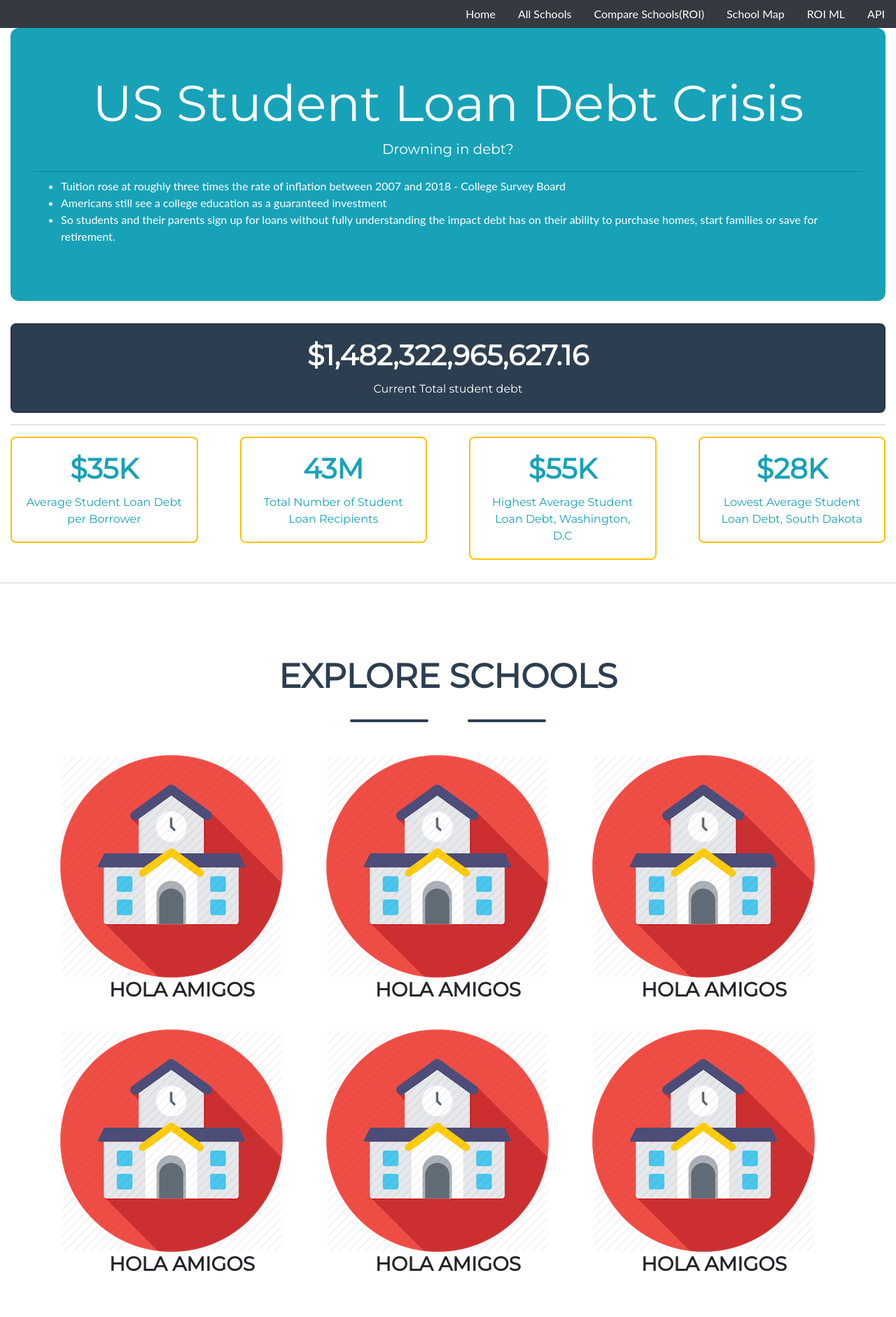
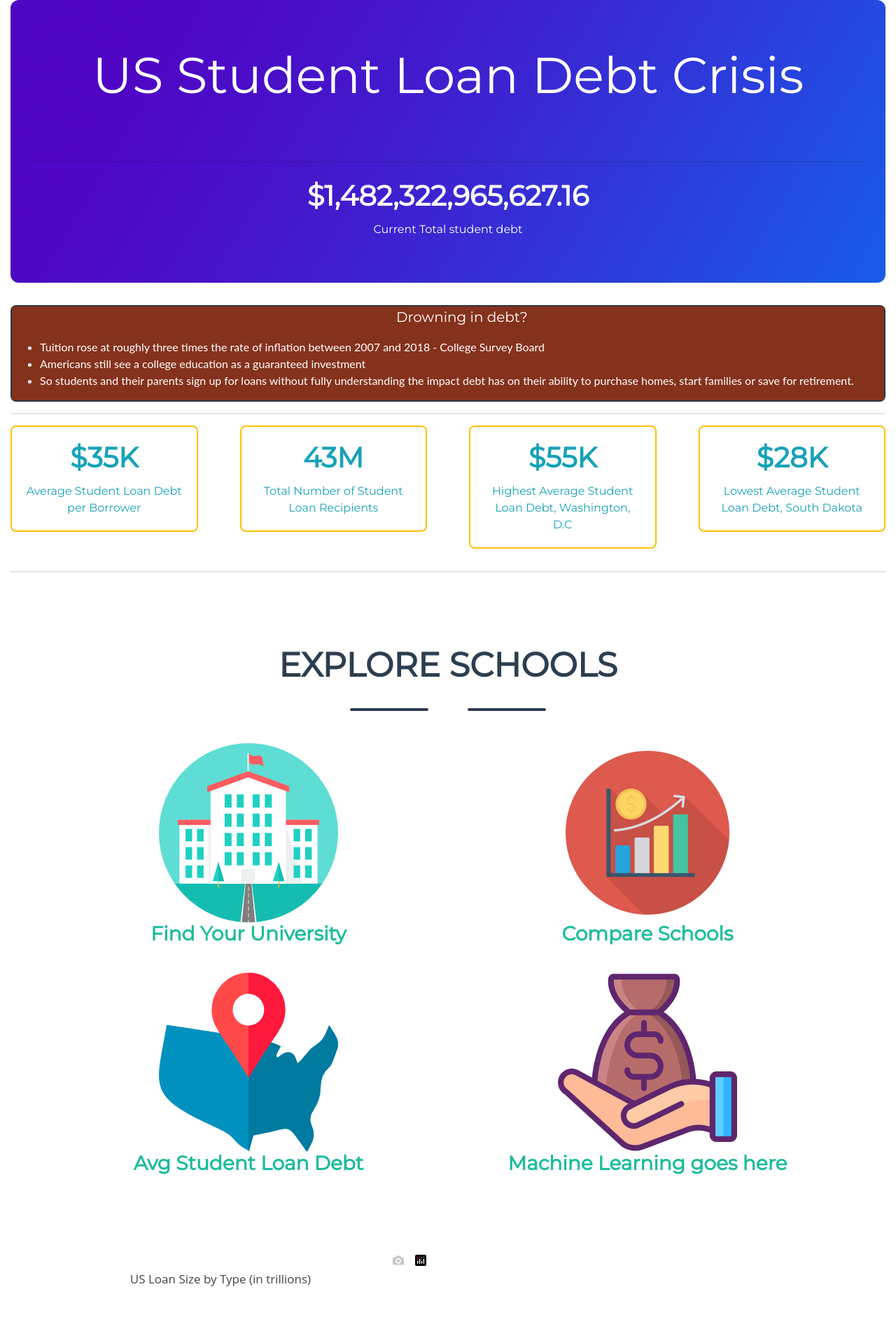
Before and after one commit to huntercash/Project3-ML, a Flask app: page / in a window 1280 px wide. Shown: the top 1882 px of the page at 70% size. Run offline with Flask 2, Linux system fonts and the light colour scheme; parts of the project's set-up code (start-up, migrations or seed data) failed here and were passed over; some libraries are stand-ins or nearby versions; some web fonts are replaced.

Commit message:
updating website

```diff
--- a/api_test1/static/css/custom.css
+++ b/api_test1/static/css/custom.css
@@ -16,3 +16,7 @@
 p {
     font-family: montserrat;
 }
+
+.bg-yellow {
+    background-color: #85321d;
+}
--- a/api_test1/templates/index.html
+++ b/api_test1/templates/index.html
@@ -18,33 +18,35 @@
 </head>
 
 <body>
-  <nav class="nav justify-content-end bg-dark heading">
+  <!-- <nav class="nav justify-content-end bg-dark heading">
       <a class="nav-link active text-white" href="/">Home</a>
       <a class="nav-link text-white" href="/tabledata">All Schools</a>
       <a class="nav-link text-white" href="/university_roi">Compare Schools(ROI)</a>
       <a class="nav-link text-white" href="/schoolmap">School Map</a>
       <a class="nav-link text-white" href="/machineLearning">ROI ML</a>
       <a class="nav-link text-white" href="/api">API</a>
-  </nav>
+  </nav> -->
 
 
     <div class="container-fluid">
-      <div class="jumbotron bg-info text-white heading">
+      <div class="jumbotron header text-white heading">
           <h1 class="display-3 text-center"><b>US Student Loan Debt Crisis</b></h1>
+          <br><br>
+          <hr class="my-4">
+          <h1 id="studentDebtClock" class="studentdebtnumbers card-title text-center"></h1>
+          <p class="card-text text-center">Current Total student debt</p>
+      </div>
+
+      <div class="row">
+        <div class="col-12">
+          <div class="card text-white bg-secondary" style="max-width: 25;">
+            <div class="bg-yellow">
+                <ul>
                     <p class="lead text-center">Drowning in debt?</p>
-          <hr class="my-2">
-          <ul>
                     <li>Tuition rose at roughly three times the rate of inflation between 2007 and 2018 - College Survey Board</li>
                     <li>Americans still see a college education as a guaranteed investment</li>
                     <li>So students and their parents sign up for loans without fully understanding the impact debt has on their ability to purchase homes, start families or save for retirement.</li>
                   </ul>
-      </div>
-      <div class="row">
-        <div class="col-12">
-          <div class="card text-white bg-secondary" style="max-width: 25;">
-            <div class="card-body">
-              <h1 id="studentDebtClock" class="studentdebtnumbers card-title text-center"></h1>
-              <p class="card-text text-center">Current Total student debt</p>
             </div>
           </div>
         </div>
@@ -53,6 +55,7 @@
       <hr>
 
       <div class="row">
+
           <div class="card-deck">
             <div class="col-md-3 col-12">
               <div class="card border-warning mb-3">
@@ -88,7 +91,7 @@
           </div>
           </div>
         </div>
-      </div>
+
 
       <hr>
        <!-- Portfolio Section -->
@@ -111,72 +114,70 @@
         <div class="row">
 
           <!-- Portfolio Item 1 -->
-          <div class="col-md-6 col-lg-4">
-            <div class="portfolio-item mx-auto" data-toggle="modal" data-target="#portfolioModal1">
-              <div class="portfolio-item-caption d-flex align-items-center justify-content-center h-100 w-100">
-                <div class="portfolio-item-caption-content text-center text-white">
-                  <i class="fas fa-plus fa-3x"></i>
-                </div>
-              </div>
-              <img class="img-fluid" src="../static/img/building.png" alt="">
-              <h3 class="text-center">HOLA AMIGOS</h3>
-            </div>
-          </div>
-
-          <!-- Portfolio Item 2 -->
-          <div class="col-md-6 col-lg-4">
+          <div class="col-md-6 col-sm-4">
+          <a href="/tabledata">
             <div class="portfolio-item mx-auto" data-toggle="modal" data-target="#portfolioModal2">
               <div class="portfolio-item-caption d-flex align-items-center justify-content-center h-100 w-100">
                 <div class="portfolio-item-caption-content text-center text-white">
                   <i class="fas fa-plus fa-3x"></i>
                 </div>
               </div>
-              <img class="img-fluid" src="../static/img/building.png" alt="">
-              <h3 class="text-center">HOLA AMIGOS</h3>
+              <img class="img-fluid mx-auto d-block" src="../static/img/school.png" alt="">
+              <h3 class="text-center">Find Your University</h3>
             </div>
+            </a>
           </div>
 
-          <!-- Portfolio Item 3 -->
-          <div class="col-md-6 col-lg-4">
-            <div class="portfolio-item mx-auto" data-toggle="modal" data-target="#portfolioModal3">
+          <!-- Portfolio Item 2 -->
+          <div class="col-md-6 col-sm-4">
+              <a href="/university_roi">
+                <div class="portfolio-item mx-auto" data-toggle="modal" data-target="#portfolioModal2">
                   <div class="portfolio-item-caption d-flex align-items-center justify-content-center h-100 w-100">
                     <div class="portfolio-item-caption-content text-center text-white">
                       <i class="fas fa-plus fa-3x"></i>
                     </div>
                   </div>
-              <img class="img-fluid" src="../static/img/building.png" alt="">
-              <h3 class="text-center">HOLA AMIGOS</h3>
+                  <img class="img-fluid mx-auto d-block" src="../static/img/growth.png" alt="">
+                  <h3 class="text-center">Compare Schools</h3>
                 </div>
+                </a>
               </div>
+          <!-- Force break-->
 
-          <!-- Portfolio Item 4 -->
-          <div class="col-md-6 col-lg-4">
-            <div class="portfolio-item mx-auto" data-toggle="modal" data-target="#portfolioModal4">
+          <div class="w-100 d-none d-md-block"></div>
+
+          <!-- Portfolio Item 3 -->
+          <div class="col-md-6 col-sm-4">
+              <a href="/schoolmap">
+                <div class="portfolio-item mx-auto" data-toggle="modal" data-target="#portfolioModal2">
                   <div class="portfolio-item-caption d-flex align-items-center justify-content-center h-100 w-100">
                     <div class="portfolio-item-caption-content text-center text-white">
                       <i class="fas fa-plus fa-3x"></i>
                     </div>
                   </div>
-              <img class="img-fluid" src="../static/img/building.png" alt="">
-              <h3 class="text-center">HOLA AMIGOS</h3>
+                  <img class="img-fluid mx-auto d-block" src="../static/img/united-states-of-america.png" alt="">
+                  <h3 class="text-center">Avg Student Loan Debt</h3>
                 </div>
+                </a>
               </div>
 
-          <!-- Portfolio Item 5 -->
-          <div class="col-md-6 col-lg-4">
-            <div class="portfolio-item mx-auto" data-toggle="modal" data-target="#portfolioModal5">
+          <!-- Portfolio Item 4 -->
+          <div class="col-md-6 col-sm-4">
+              <a href="/machineLearning">
+                <div class="portfolio-item mx-auto" data-toggle="modal" data-target="#portfolioModal2">
                   <div class="portfolio-item-caption d-flex align-items-center justify-content-center h-100 w-100">
                     <div class="portfolio-item-caption-content text-center text-white">
                       <i class="fas fa-plus fa-3x"></i>
                     </div>
                   </div>
-              <img class="img-fluid" src="../static/img/building.png" alt="">
-              <h3 class="text-center">HOLA AMIGOS</h3>
+                  <img class="img-fluid mx-auto d-block" src="../static/img/return-on-investment.png" alt="">
+                  <h3 class="text-center">Machine Learning goes here</h3>
                 </div>
+                </a>
               </div>
 
           <!-- Portfolio Item 6 -->
-          <div class="col-md-6 col-lg-4">
+          <!-- <div class="col-md-6 col-lg-4">
             <div class="portfolio-item mx-auto" data-toggle="modal" data-target="#portfolioModal6">
               <div class="portfolio-item-caption d-flex align-items-center justify-content-center h-100 w-100">
                 <div class="portfolio-item-caption-content text-center text-white">
@@ -186,7 +187,7 @@
               <img class="img-fluid" src="../static/img/building.png" alt="">
               <h3 class="text-center">HOLA AMIGOS</h3>
             </div>
-          </div>
+          </div> -->
 
         </div>
         <!-- /.row -->
@@ -265,9 +266,10 @@
 
 </body>
 
-<footer class="footer mt-auto py-3 bg-secondary">
+<footer class="footer mt-auto py-3 header">
     <div class="container">
       <a class="btn btn-outline-info btn-lg btn-block" href="https://github.com/huntercash/Project2-FullStackApp" role="button">View Github</a>
+      <div>Icons made by <a href="https://www.flaticon.com/authors/popcorns-arts" title="Icon Pond">Icon Pond</a> from <a href="https://www.flaticon.com/"                 title="Flaticon">www.flaticon.com</a> is licensed by <a href="http://creativecommons.org/licenses/by/3.0/"                 title="Creative Commons BY 3.0" target="_blank">CC 3.0 BY</a></div>
     </div>
     <!-- JavaScript -->
     <script src="https://cdnjs.cloudflare.com/ajax/libs/d3/5.5.0/d3.js"></script>
```
Also changed, not shown: api_test1/static/img/growth.png (added), api_test1/static/img/return-on-investment.png (added), api_test1/static/img/school.png (added), api_test1/static/img/united-states-of-america.png (added). Lines whose indentation alone changed are shown as unchanged.
